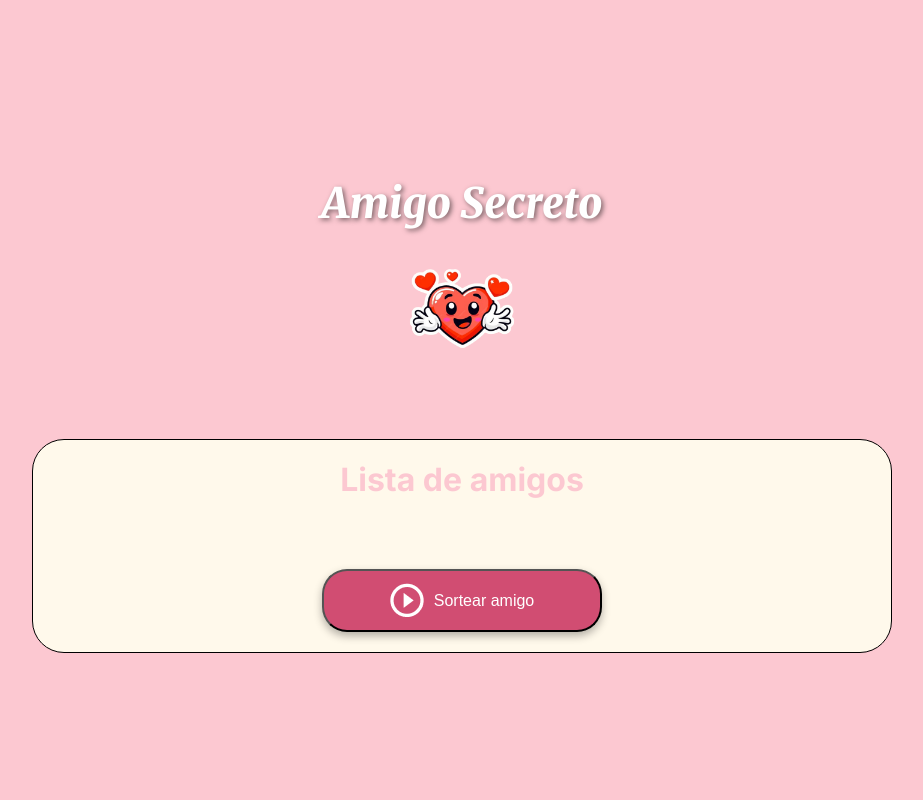
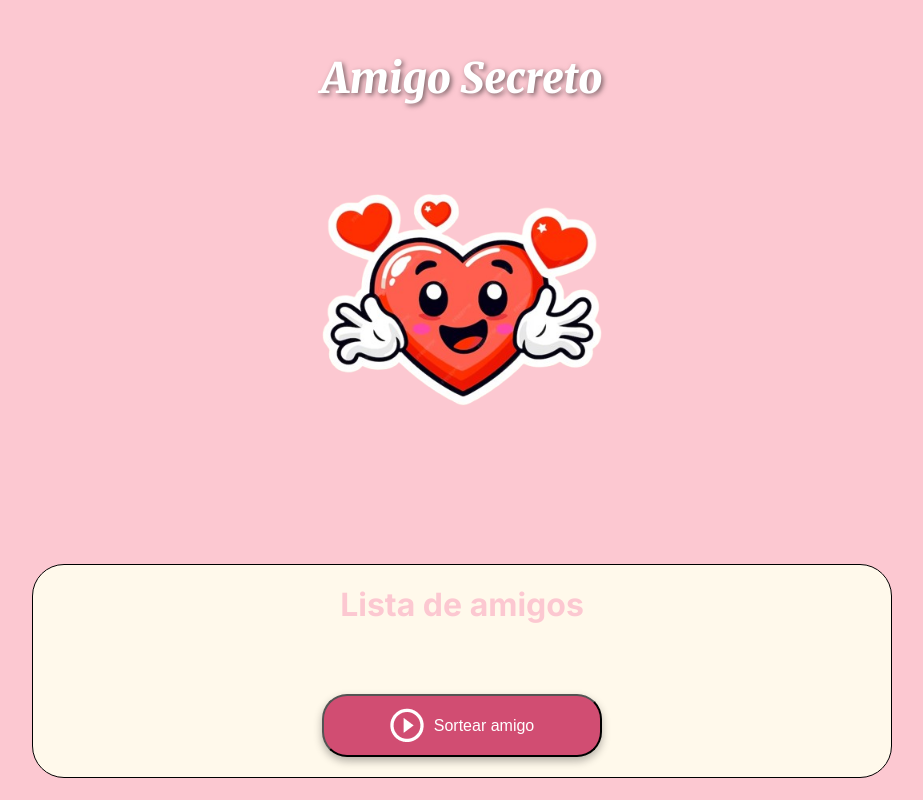
Before and after one commit to SergJprog/amigoMuni, a website: page index.html in a window 1280 px wide. Shown: the whole page, without its empty margins (178-1101 px from the left). Drawn offline with Linux system fonts and the light colour scheme; no server answers.

Commit message:
imagen mas grande

```diff
--- a/style.css
+++ b/style.css
@@ -55,7 +55,7 @@ body {
 }
 
 .header-banner img {
-    max-width: 150px;
+    max-width: 400px;
     height: auto;
 }
 
```
